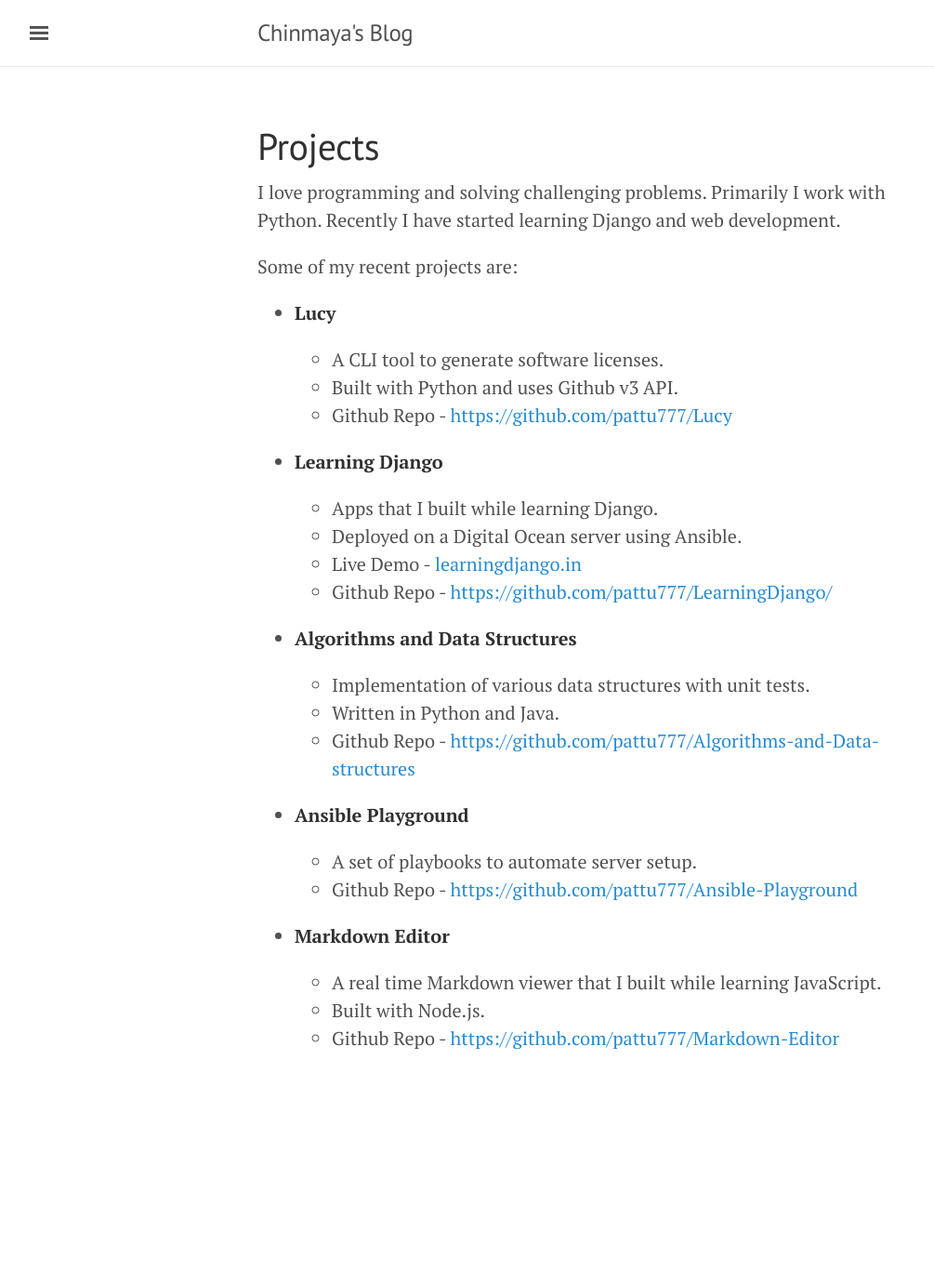
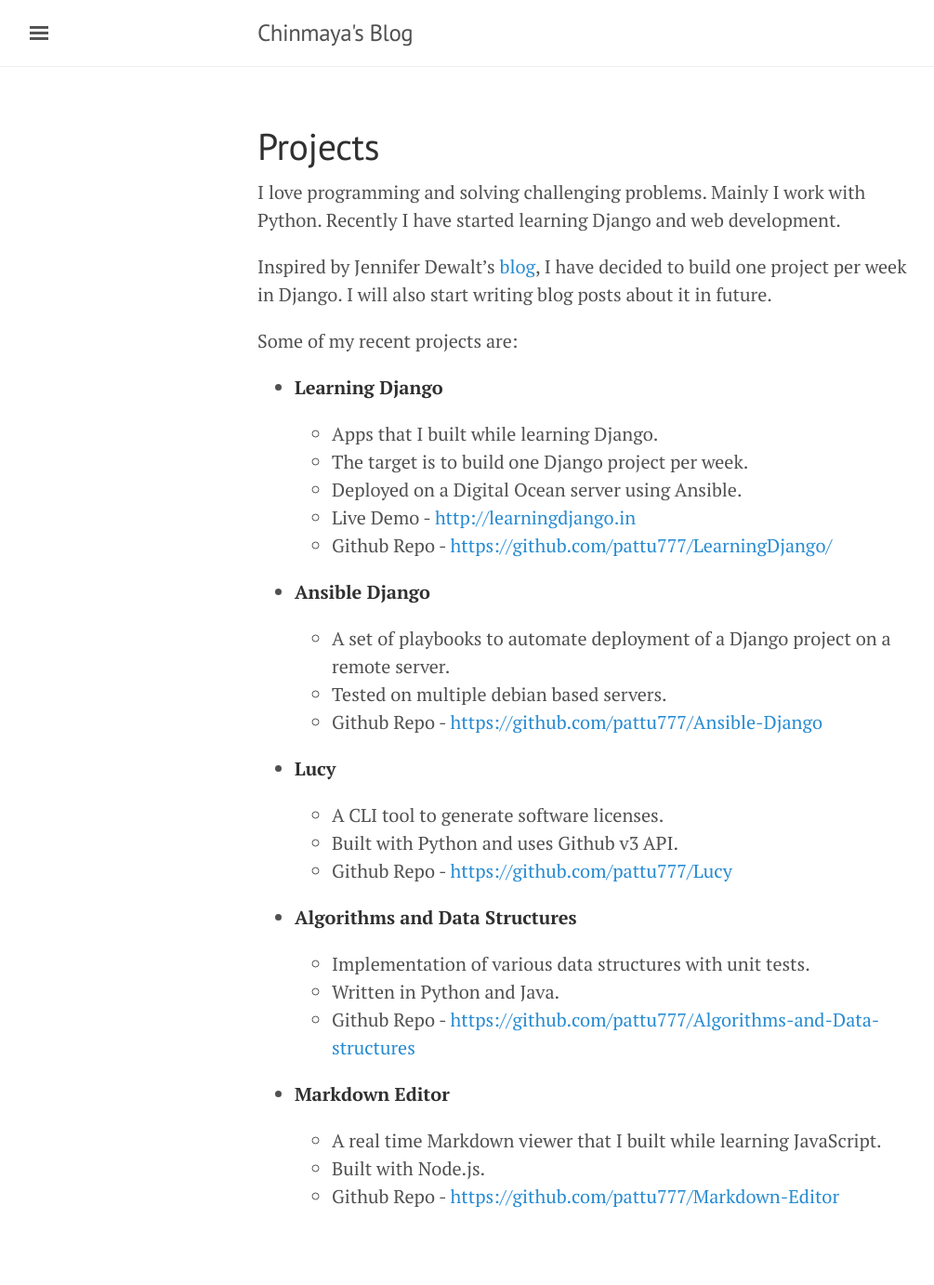
Before and after one commit to pattu777/pattu777.github.io, a Jekyll site: the page built from projects.md, in a window 1280 px wide. Shown: the whole page at 93% size, without its empty margins (3-1008 px from the left). Built offline with Jekyll 4.4.1, drawn with Linux system fonts in a browser that asks for light colours; comment, search, counter and statistics services are not loaded; before the commit the page ends 1212 px from its top, so only the background shows below that.

Commit message:
project section updated

```diff
--- a/projects.md
+++ b/projects.md
@@ -3,9 +3,25 @@ layout: page
 title: Projects
 ---
 
-I love programming and solving challenging problems. Primarily I work with Python. Recently I have started learning Django and web development.
+I love programming and solving challenging problems. Mainly I work with Python. Recently I have started learning Django and web development.
+
+Inspired by Jennifer Dewalt's [blog](https://jenniferdewalt.com/), I have decided to build one project per week in Django. I will also start writing blog posts about it in future.
 
 Some of my recent projects are:
+
+* __Learning Django__
+
+  * Apps that I built while learning Django.
+  * The target is to build one Django project per week.
+  * Deployed on a Digital Ocean server using Ansible.
+  * Live Demo - [http://learningdjango.in](http://learningdjango.in)
+  * Github Repo - [https://github.com/pattu777/LearningDjango/](https://github.com/pattu777/LearningDjango/)
+
+* __Ansible Django__
+
+  * A set of playbooks to automate deployment of a Django project on a remote server.
+  * Tested on multiple debian based servers.
+  * Github Repo - [https://github.com/pattu777/Ansible-Django](https://github.com/pattu777/Ansible-Django)
 
 * __Lucy__
 
@@ -26,12 +36,6 @@ Some of my recent projects are:
     * Written in Python and Java.
     * Github Repo - [https://github.com/pattu777/Algorithms-and-Data-structures](https://github.com/pattu777/Algorithms-and-Data-structures)
 
-
-* __Ansible Playground__
-
-  * A set of playbooks to automate server setup.
-  * Github Repo - [https://github.com/pattu777/Ansible-Playground](https://github.com/pattu777/Ansible-Playground)
-
 * __Markdown Editor__
 
   * A real time Markdown viewer that I built while learning JavaScript.
```
Also changed, not shown: other parts of projects.md (+0 -6 lines).
